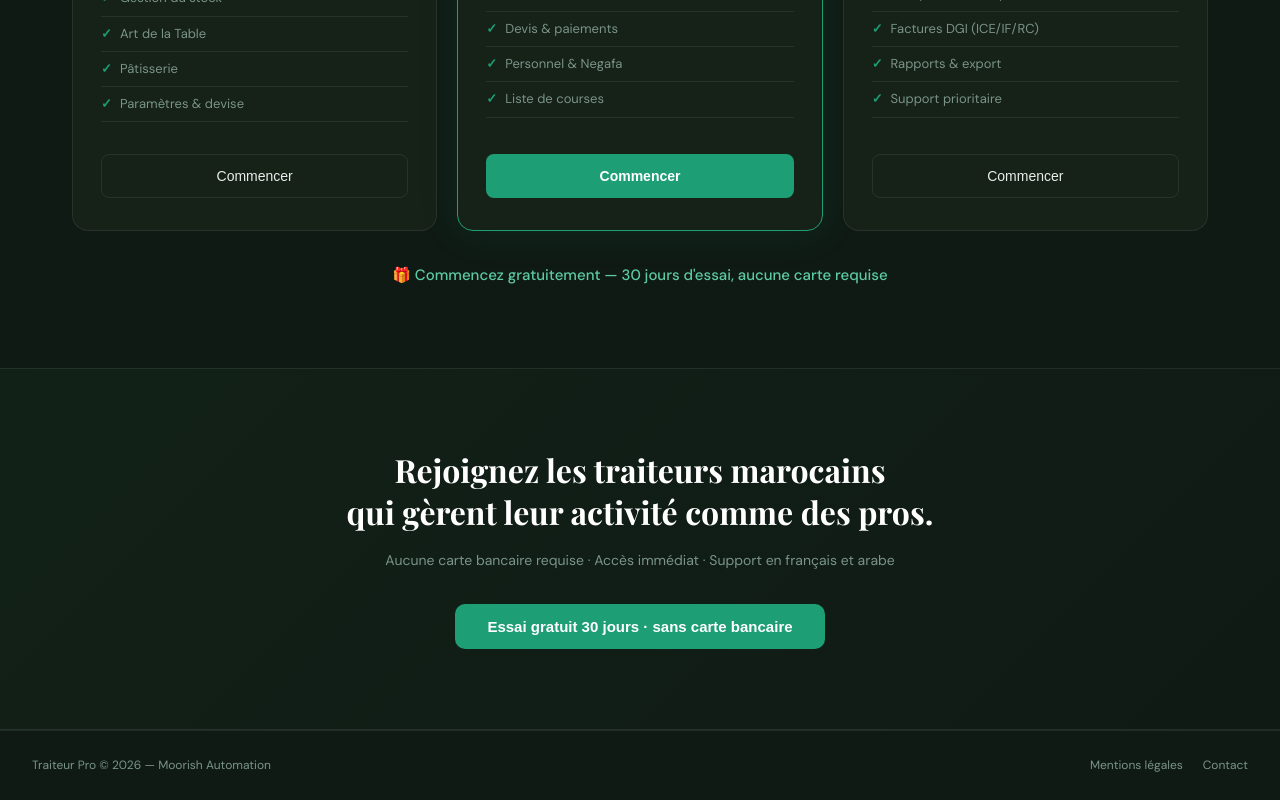
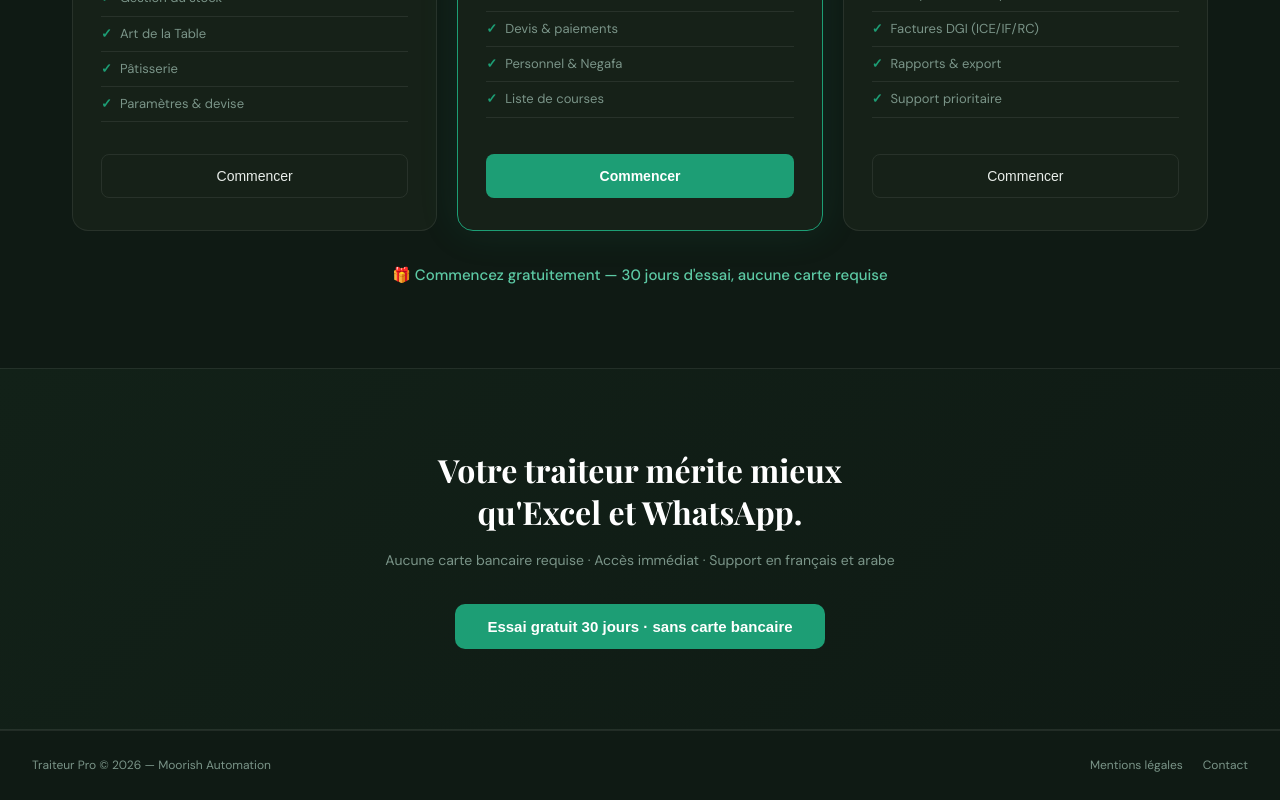
Before and after one commit to aitouzddarkamal-svg/traiteur-pro, a React (Vite) app: page /landing in a window 1280 px wide. Shown: the part 1946-2746 px from the top of the page. Built offline with nearby package versions, Linux system fonts and the light colour scheme.

Commit message:
Fix hero headline - stronger positioning

```diff
--- a/src/pages/LandingPagePublic.jsx
+++ b/src/pages/LandingPagePublic.jsx
@@ -310,8 +310,8 @@ export default function LandingPagePublic() {
       <div style={S.ctaWrap}>
         <div style={S.ctaInner}>
           <h2 style={S.ctaTitle}>
-            Rejoignez les traiteurs marocains<br />
-            qui gèrent leur activité comme des pros.
+            Votre traiteur mérite mieux<br />
+            qu'Excel et WhatsApp.
           </h2>
           <p style={{ fontSize: 14, color: MUTED, marginTop: 12 }}>
             Aucune carte bancaire requise · Accès immédiat · Support en français et arabe
```
